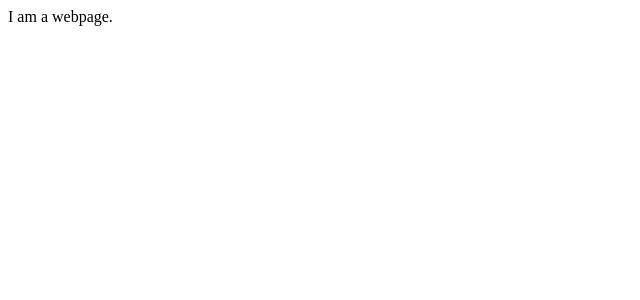
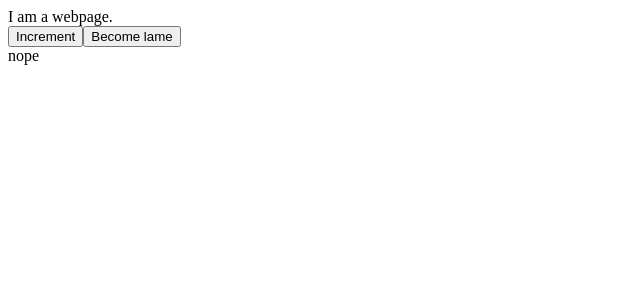
Before and after one commit to ogdendavis/tsa, a Nuxt app: page / in a window 1280 px wide. Shown: the top 300 px of the page, without its empty margins (0-640 px from the left). Built offline with nearby package versions, Linux system fonts and the light colour scheme.

Commit message:
Add basic dummy store

```diff
--- a/pages/index.vue
+++ b/pages/index.vue
@@ -1,8 +1,32 @@
 <template>
-  <div>I am a webpage.</div>
+  <div>
+    <div>I am a webpage.</div>
+    <button @click="addOne">Increment</button>
+    <button @click="lameo">Become lame</button>
+    <div>{{ message }}</div>
+  </div>
 </template>
 
 <script>
+  import { mapMutations } from 'vuex';
+
+  export default {
+    data() {
+        return {
+        message: 'nope',
+      };
+    },
+    methods: {
+      addOne() {
+        this.message = 'mathing!';
+        console.log('adding!');
+      },
+      lameo() {
+        this.message = 'laaaame';
+        console.log('super lame');
+      },
+    }
+  }
 </script>
 
 <style>
--- /dev/null
+++ b/store/index.js
@@ -0,0 +1,13 @@
+export const state = () => ({
+  awesome: true,
+  counter: 0,
+})
+
+export const mutations = {
+  increment(state) {
+    state.counter++;
+  },
+  becomeLame(state) {
+    state.awesome = false;
+  },
+}
```
